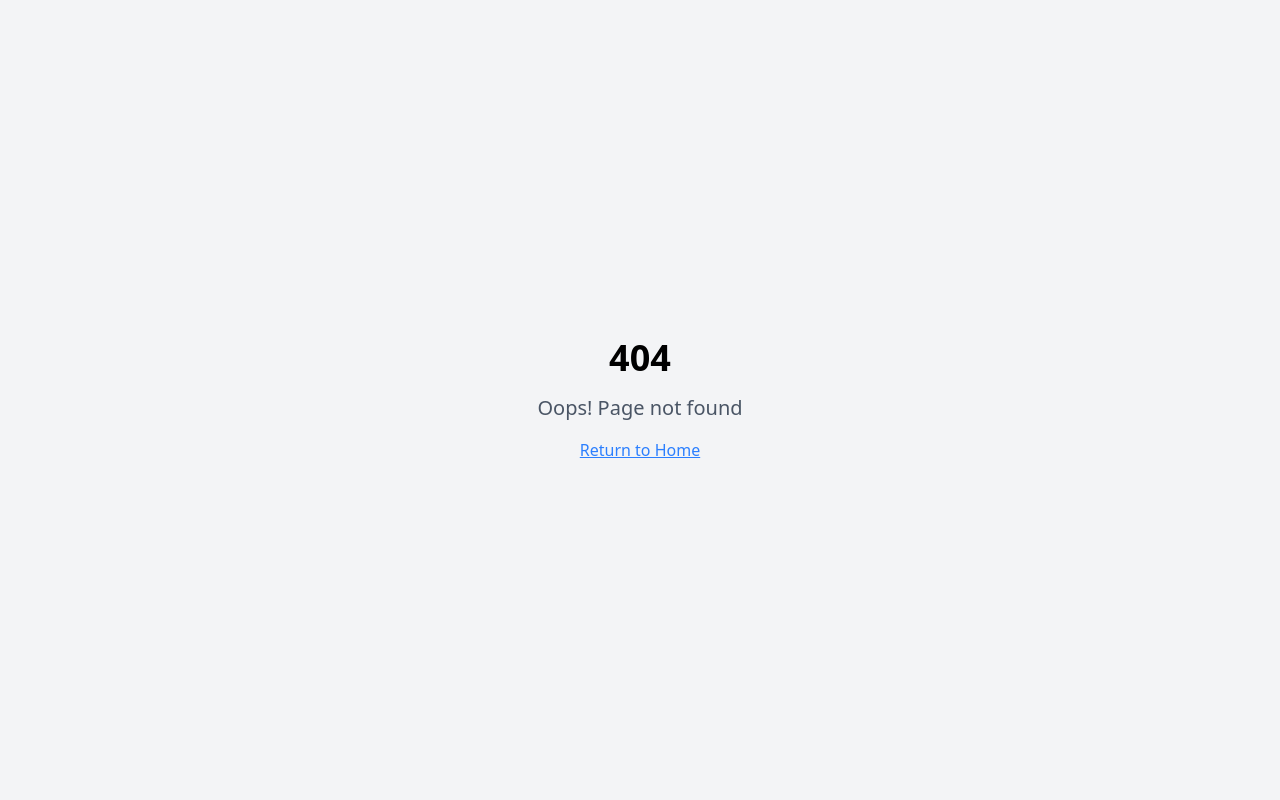
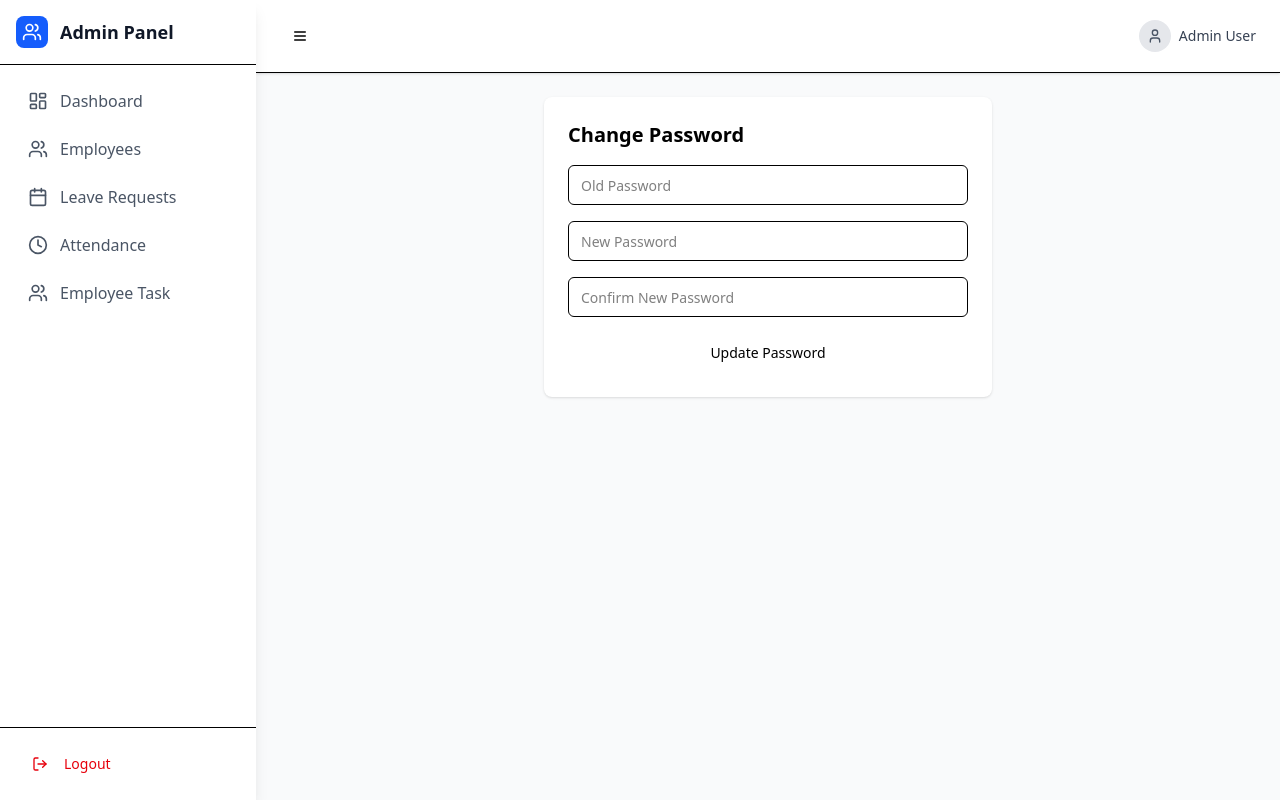
Before and after one commit to upendraabaris/attendix-admin-panel, a React (Vite) app: page /change-password in a window 1280 px wide. Before the commit this address had no page. Built offline with nearby package versions, Linux system fonts and the light colour scheme; sample sign-in values are in the browser's storage.

Commit message:
changepasswors

```diff
--- a/src/App.jsx
+++ b/src/App.jsx
@@ -18,6 +18,7 @@ import Tasks from "./pages/Tasks";
 import Empleave from "./pages/Empleave";
 import EmpAttendance from "./pages/EmpAttendance";
 import EmpTasks from "./pages/EmpTasks";
+import ChangePassword from "./pages/ChangePassword";
 
 const queryClient = new QueryClient();
 
@@ -81,7 +82,7 @@ const App = () => (
             path="/employees/emptasks/:id"
             element={
               <ProtectedRoute>
-                <EmpTasks/>
+                <EmpTasks />
               </ProtectedRoute>
             }
           />
@@ -114,7 +115,15 @@ const App = () => (
             path="/tasks"
             element={
               <ProtectedRoute>
-                <Tasks/>
+                <Tasks />
+              </ProtectedRoute>
+            }
+          />
+          <Route
+            path="/change-password"
+            element={
+              <ProtectedRoute>
+                <ChangePassword />
               </ProtectedRoute>
             }
           />
--- a/src/components/Layout.jsx
+++ b/src/components/Layout.jsx
@@ -1,4 +1,4 @@
-import { useState, useEffect } from "react";
+import { useState } from "react";
 import { useNavigate, useLocation } from "react-router-dom";
 import { Button } from "../components/ui/button";
 import {
@@ -22,15 +22,8 @@ const Layout = ({ children }) => {
     { name: "Employees", href: "/employees", icon: Users },
     { name: "Leave Requests", href: "/leaves", icon: Calendar },
     { name: "Attendance", href: "/attendance", icon: Clock },
-    { name: "Employee Task", href: "/tasks", icon: Users }
+    { name: "Employee Task", href: "/tasks", icon: Users },
   ];
-
-  // useEffect(() => {
-  //   const isAuthenticated = localStorage.getItem('isAuthenticated');
-  //   if (!isAuthenticated) {
-  //     navigate('/login');
-  //   }
-  // }, [navigate]);
 
   const handleLogout = () => {
     localStorage.removeItem("isAuthenticated");
@@ -49,10 +42,11 @@ const Layout = ({ children }) => {
       {/* Sidebar */}
       <div
         className={cn(
-          "bg-white shadow-lg transition-all duration-300 flex flex-col",
+          "bg-white shadow-lg transition-all duration-300 flex flex-col h-screen sticky top-0",
           sidebarOpen ? "w-64" : "w-16"
         )}
       >
+        {/* Admin Panel Fixed Section */}
         <div className="p-4 border-b">
           <div className="flex items-center space-x-3">
             <div className="w-8 h-8 bg-blue-600 rounded-lg flex items-center justify-center">
@@ -66,6 +60,7 @@ const Layout = ({ children }) => {
           </div>
         </div>
 
+        {/* Navigation (also fixed, not scrollable) */}
         <nav className="flex-1 p-4 space-y-2">
           {navigation.map((item) => {
             const Icon = item.icon;
@@ -87,6 +82,7 @@ const Layout = ({ children }) => {
           })}
         </nav>
 
+        {/* Logout Button Fixed at Bottom */}
         <div className="p-4 border-t">
           <Button
             onClick={handleLogout}
@@ -117,16 +113,19 @@ const Layout = ({ children }) => {
                 <div className="w-8 h-8 bg-gray-200 rounded-full flex items-center justify-center">
                   <User className="w-4 h-4 text-gray-600" />
                 </div>
-                <span className="text-sm font-medium text-gray-700">
+                <button
+                  onClick={() => navigate("/change-password")}
+                  className="text-sm font-medium text-gray-700 hover:underline"
+                >
                   Admin User
-                </span>
+                </button>
               </div>
             </div>
           </div>
         </header>
 
-        {/* Page Content */}
-        <main className="flex-1 p-6">{children}</main>
+        {/* Page Content (scroll only here) */}
+        <main className="flex-1 p-6 overflow-y-auto">{children}</main>
       </div>
     </div>
   );
--- /dev/null
+++ b/src/pages/ChangePassword.jsx
@@ -0,0 +1,77 @@
+import { useState } from "react";
+import Layout from "../components/Layout";
+import { Button } from "../components/ui/button";
+import { Input } from "../components/ui/input";
+import api from "../hooks/useApi"; // ✅ axios wrapper
+
+const ChangePassword = () => {
+  const [oldPassword, setOldPassword] = useState("");
+  const [newPassword, setNewPassword] = useState("");
+  const [confirmPassword, setConfirmPassword] = useState("");
+
+  const handleSubmit = async (e) => {
+    e.preventDefault();
+
+    if (newPassword !== confirmPassword) {
+      alert("New password and confirm password do not match!");
+      return;
+    }
+
+    try {
+      // ✅ API call
+      const res = await api.post(
+        "/auth/change-password",
+        { oldPassword, newPassword },
+        {
+          headers: {
+            Authorization: `Bearer ${localStorage.getItem("token")}`, // ✅ JWT token
+          },
+        }
+      );
+
+      alert(res.data.message || "Password changed successfully!");
+      setOldPassword("");
+      setNewPassword("");
+      setConfirmPassword("");
+    } catch (error) {
+      console.error("Error changing password:", error);
+      alert(
+        error.response?.data?.error ||
+          "Something went wrong. Please try again."
+      );
+    }
+  };
+
+  return (
+    <Layout>
+      <div className="max-w-md mx-auto bg-white shadow p-6 rounded-lg">
+        <h2 className="text-xl font-semibold mb-4">Change Password</h2>
+        <form onSubmit={handleSubmit} className="space-y-4">
+          <Input
+            type="password"
+            placeholder="Old Password"
+            value={oldPassword}
+            onChange={(e) => setOldPassword(e.target.value)}
+          />
+          <Input
+            type="password"
+            placeholder="New Password"
+            value={newPassword}
+            onChange={(e) => setNewPassword(e.target.value)}
+          />
+          <Input
+            type="password"
+            placeholder="Confirm New Password"
+            value={confirmPassword}
+            onChange={(e) => setConfirmPassword(e.target.value)}
+          />
+          <Button type="submit" className="w-full">
+            Update Password
+          </Button>
+        </form>
+      </div>
+    </Layout>
+  );
+};
+
+export default ChangePassword;
--- a/src/pages/Empleave.jsx
+++ b/src/pages/Empleave.jsx
@@ -9,12 +9,20 @@ import {
   CardContent,
 } from "../components/ui/card";
 import { Badge } from "../components/ui/badge";
+import {
+  Select,
+  SelectContent,
+  SelectItem,
+  SelectTrigger,
+  SelectValue,
+} from "../components/ui/select";
 
 function Empleave() {
   const { id } = useParams(); // employee id from route
   const [leaves, setLeaves] = useState([]);
   const [loading, setLoading] = useState(false);
   const [employeeName, setEmployeeName] = useState("");
+  const [statusFilter, setStatusFilter] = useState("all"); // ✅ status filter
 
   const fetchLeaves = async () => {
     setLoading(true);
@@ -39,6 +47,11 @@ function Empleave() {
     fetchLeaves();
   }, [id]);
 
+  // ✅ filter leaves by status
+  const filteredLeaves = leaves.filter((leave) => {
+    return statusFilter === "all" || leave.status === statusFilter;
+  });
+
   const getStatusColor = (status) => {
     switch (status) {
       case "approved":
@@ -55,21 +68,40 @@ function Empleave() {
   return (
     <Layout>
       <div className="space-y-6">
-        <h1 className="text-2xl font-bold text-gray-900">
-          {employeeName
-            ? `Showing leave history for ${employeeName}`
-            : `Showing leave history`}
-        </h1>
+        {/* Header with filter */}
+        <div className="flex justify-between items-center">
+          <h1 className="text-2xl font-bold text-gray-900">
+            {employeeName
+              ? `Showing leave history for ${employeeName}`
+              : `Showing leave history`}
+          </h1>
+
+          {/* ✅ Status Filter Dropdown */}
+          <Select value={statusFilter} onValueChange={setStatusFilter}>
+            <SelectTrigger className="w-40">
+              <SelectValue placeholder="Filter by status" />
+            </SelectTrigger>
+            <SelectContent>
+              <SelectItem value="all">All</SelectItem>
+              <SelectItem value="approved">Approved</SelectItem>
+              <SelectItem value="pending">Pending</SelectItem>
+              <SelectItem value="rejected">Rejected</SelectItem>
+            </SelectContent>
+          </Select>
+        </div>
 
         {loading && <p>Loading...</p>}
 
-        {!loading && leaves.length === 0 && (
+        {!loading && filteredLeaves.length === 0 && (
           <p className="text-gray-500">No leave history found.</p>
         )}
 
         <div className="space-y-4">
-          {leaves.map((leave) => (
-            <Card key={leave.id} className="shadow-md hover:shadow-lg transition">
+          {filteredLeaves.map((leave) => (
+            <Card
+              key={leave.id}
+              className="shadow-md hover:shadow-lg transition"
+            >
               <CardHeader className="flex flex-row items-center justify-between">
                 <CardTitle className="text-lg font-semibold">
                   {leave.type.toUpperCase()} Leave
--- a/src/pages/Employees.jsx
+++ b/src/pages/Employees.jsx
@@ -171,7 +171,8 @@ const Employees = () => {
                     </div>
 
                     {/* ✅ New Buttons */}
-                    <div className="flex gap-2 mt-3 flex-wrap">
+                    {/* ✅ New Buttons (Aligned) */}
+                    <div className="flex gap-2 mt-3">
                       <Button
                         onClick={(e) => {
                           e.stopPropagation();
@@ -179,11 +180,12 @@ const Employees = () => {
                             state: { name: employee.name },
                           });
                         }}
-  className="bg-blue-600 text-white hover:bg-blue-700"
+                        className="bg-indigo-600 text-white hover:bg-indigo-700"
                         size="sm"
                       >
                         Attendance
                       </Button>
+
                       <Button
                         onClick={(e) => {
                           e.stopPropagation();
@@ -194,17 +196,19 @@ const Employees = () => {
                       >
                         Leave
                       </Button>
+
                       <Button
                         onClick={(e) => {
                           e.stopPropagation();
                           navigate(`/employees/emptasks/${employee.id}`);
                         }}
-                        className="bg-purple-600 text-white hover:bg-purple-700"
+                        className="bg-yellow-500 text-white hover:bg-yellow-600"
                         size="sm"
                       >
                         Task
                       </Button>
                     </div>
+
 
                     {/* Created At */}
                     <p className="text-xs text-gray-500 mt-2">
```
Lines whose indentation alone changed are shown as unchanged.
